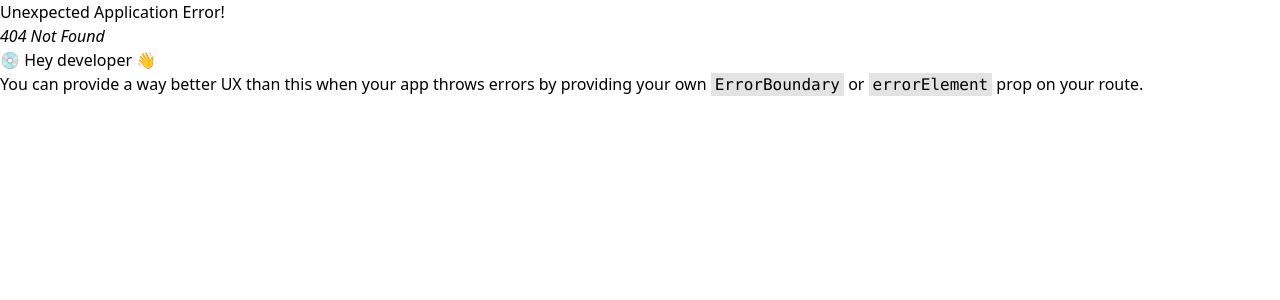
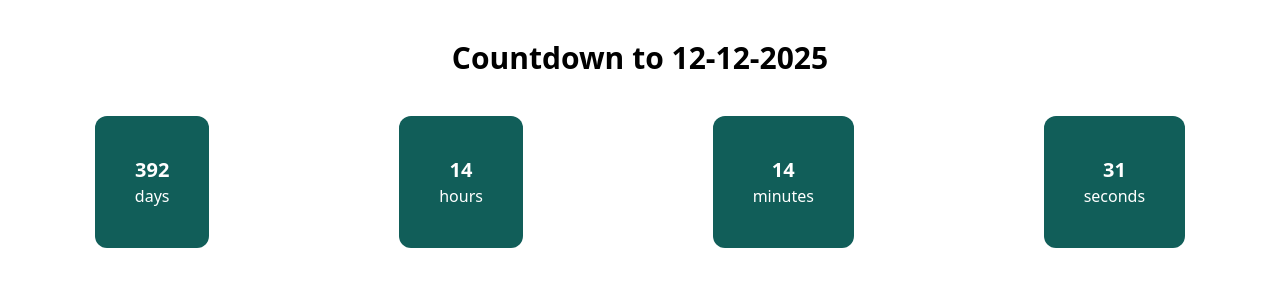
Before and after one commit to gunjanai/machine-coding-practice, a React (Create React App) app: page /countdown-timer in a window 1280 px wide. Before the commit this address had no page. Shown: the top 300 px of the page. Built offline with nearby package versions, Linux system fonts and the light colour scheme.

Commit message:
Countdown timer created

```diff
--- a/src/components/body/routesData.js
+++ b/src/components/body/routesData.js
@@ -15,6 +15,10 @@ const routesData = [
     path: "/carousel",
     textToDisplay: "Carousel",
   },
+  {
+    path: "/countdown-timer",
+    textToDisplay: "Countdown-Timer",
+  },
 ];
 
 export default routesData;
--- a/src/components/carousel/Carousel.jsx
+++ b/src/components/carousel/Carousel.jsx
@@ -4,8 +4,9 @@ const carouselImages = ["/banner.png", "/bull.png", "/eagle.png"];
 function Carousel() {
   const [active, setActive] = useState(0);
   return (
-    <div>
+    <div className="flex items-center">
       <button
+        className="w-20 bg-blue-500 p-4 "
         onClick={() => {
           setActive((prev) =>
             prev === 0 ? carouselImages.length - 1 : prev - 1
@@ -14,8 +15,16 @@ function Carousel() {
       >
         &lt;
       </button>
-      <img src={carouselImages[active]} alt="carouselImage" />
+      <div className="h-96">
+        <img
+          srcSet={`${carouselImages[active]} 480w, ${carouselImages[active]} 768w, ${carouselImages[active]} 1200w`}
+          sizes="(max-width: 480px) 480px, (max-width: 768px) 768px, 1200px"
+          alt="carouselImage"
+          className="w-full h-full object-contain"
+        />
+      </div>
       <button
+        className="w-20 bg-blue-500 p-4 "
         onClick={() => {
           setActive((prev) =>
             prev === carouselImages.length - 1 ? 0 : prev + 1
--- /dev/null
+++ b/src/components/countdown-timer/CountdownTimer.jsx
@@ -0,0 +1,44 @@
+import { useEffect, useState } from "react";
+
+const targetDate = new Date("2025-12-12");
+
+const getTimeRemaining = () => {
+  const timeRemaining = targetDate - new Date();
+
+  const days = Math.floor(timeRemaining / (1000 * 60 * 60 * 24));
+  const hours = Math.floor((timeRemaining / (1000 * 60 * 60)) % 24);
+  const minutes = Math.floor((timeRemaining / (1000 * 60)) % 60);
+  const seconds = Math.floor((timeRemaining / 1000) % 60);
+  return { days, hours, minutes, seconds };
+};
+
+function CountdownTimer() {
+  const [timeLeft, setTimeLeft] = useState(() => getTimeRemaining());
+  useEffect(() => {
+    const interval = setInterval(() => {
+      setTimeLeft(getTimeRemaining());
+    }, 1000);
+
+    return () => clearInterval(interval);
+  }, []);
+
+  return (
+    <div className="flex flex-col justify-center ">
+      <h1 className="font-bold text-3xl m-10 ">Countdown to 12-12-2025</h1>
+      <div className="flex justify-around items-center">
+        {Object.entries(timeLeft).map((el) => {
+          const label = el[0];
+          const value = el[1];
+          return (
+            <div className="flex flex-col bg-teal-800 p-10 rounded-xl text-white">
+              <div className="font-bold text-xl">{value}</div>
+              {label}
+            </div>
+          );
+        })}
+      </div>
+    </div>
+  );
+}
+
+export default CountdownTimer;
--- a/src/index.js
+++ b/src/index.js
@@ -10,6 +10,7 @@ import Body from "./components/body/Body";
 import AutoIncrementCounter from "./components/auto-increment-counter/AutoIncrementCounter";
 import AutoComplete from "./components/autocomplete/AutoComplete";
 import Carousel from "./components/carousel/Carousel";
+import CountdownTimer from "./components/countdown-timer/CountdownTimer";
 
 const root = ReactDOM.createRoot(document.getElementById("root"));
 
@@ -38,6 +39,10 @@ const router = createBrowserRouter([
         path: "/carousel",
         element: <Carousel />,
       },
+      {
+        path: "/countdown-timer",
+        element: <CountdownTimer />,
+      },
     ],
   },
 ]);
```
